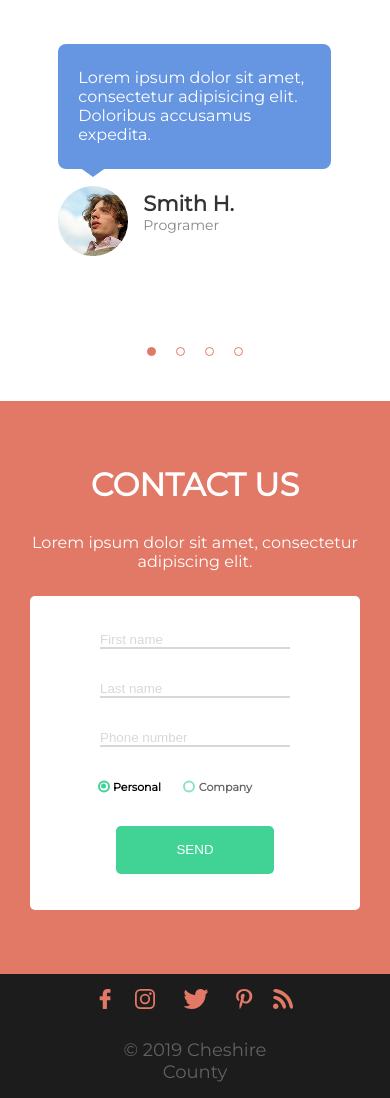
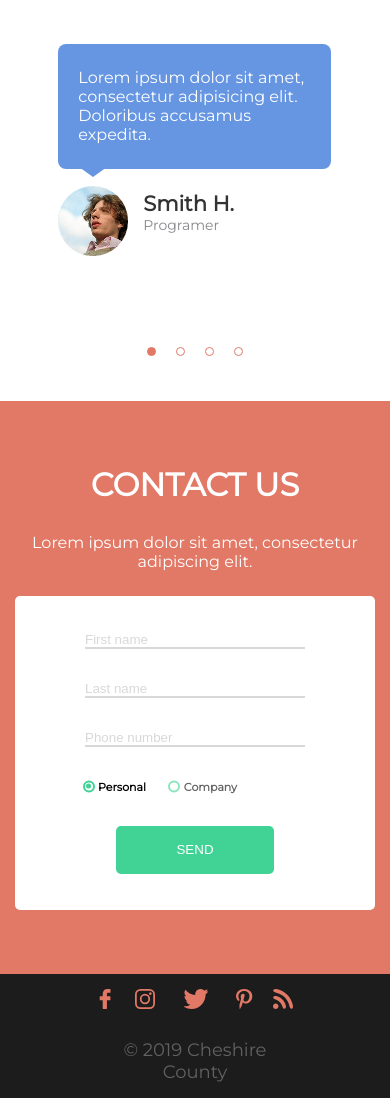
Before and after one commit to VRusinas/1-Final, a website: page index.html in a window 390 px wide. Shown: the part 7218-8316 px from the top of the page. Drawn offline with nearby package versions, Linux system fonts and the light colour scheme.

Commit message:
phone fix

```diff
--- a/scss/contact-us.scss
+++ b/scss/contact-us.scss
@@ -46,7 +46,7 @@
   .contact-us{
     .form2-place{
     .form2{
-      width: 330px;
+      width: 360px;
     }
   }
 }
```
Also changed, not shown: app/css/style.css.
